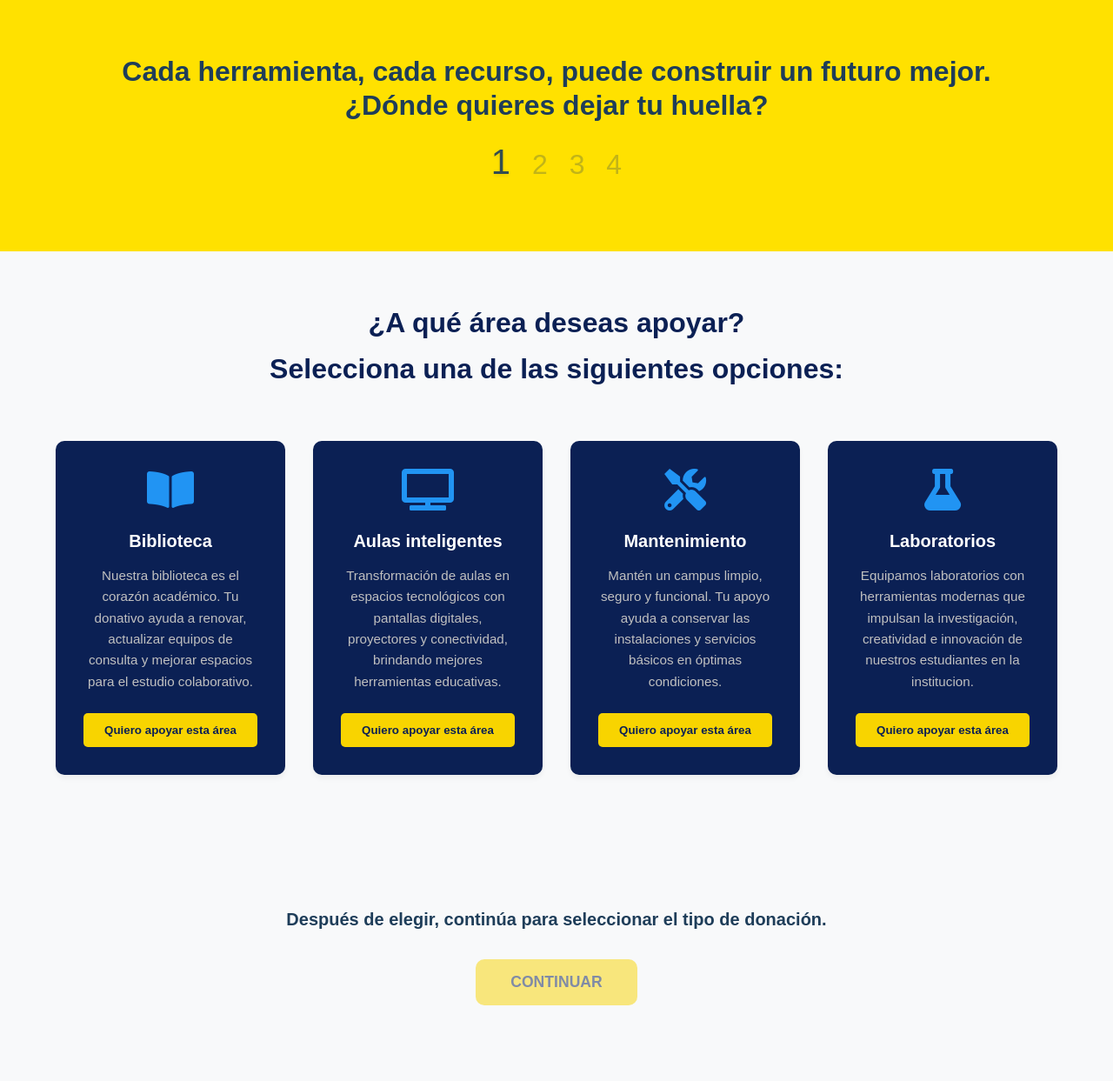
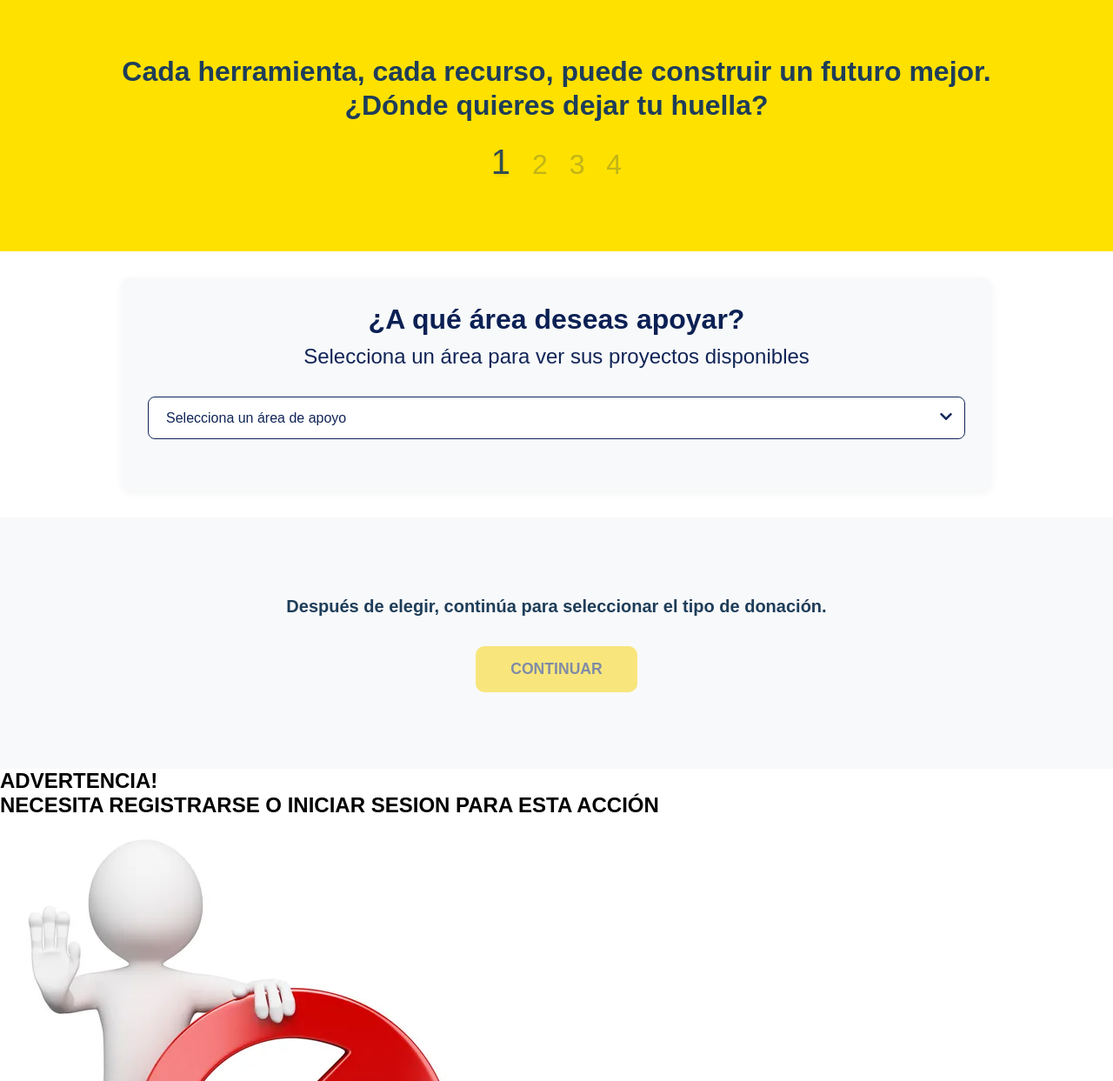
Before and after one commit to ivanfs20/ONG_ITO, a PHP site: page /view/D1_Area.php in a window 1280 px wide. Shown: the part 79-1322 px from the top of the page at 87% size. Run offline with PHP 8.4, Linux system fonts and the light colour scheme; the visitor is signed in with stand-in values (Sample User, id 1).

Commit message:
FRONT-END>view/D1_Area.php|Se cambio las tarjetas por un menu despegable>..FRONT-END>view/css/vistas/D1_Area.css|Se añadio el estilo al menu despegable>..FRONT-END>view/css/vistas/loginUrgente.css|Se intento ajustar lo de la vista de advertencia, pero no hubo cambios>...FRONT-END>view/js/script1.js|Se añadio el script del menu despegable para que se habilite el boton

```diff
--- a/view/D1_Area.php
+++ b/view/D1_Area.php
@@ -18,7 +18,7 @@ if (isset($_SESSION['usuario'])) {
 }
 
 
-if($oUsuario!=null){
+if ($oUsuario != null) {
     ?>
 
 
@@ -36,51 +36,140 @@ if($oUsuario!=null){
         </div>
     </section>
 
-
     <!-- Sección Áreas de Apoyo -->
     <section class="areas-section">
         <div class="areas-container">
-        <h2 class="section-title">¿A qué área deseas apoyar? </h2>
-        <h2 class="section-subtitle">Selecciona una de las siguientes opciones:</h2>
-        <div class="areas-grid">
-            <!-- Tarjeta 1 - Biblioteca -->
-            <div class="area-card">
-                <i class="fas fa-book-open fa-3x area-icon"></i>
-                <h3 class="area-title">Biblioteca</h3>
-                <p class="area-description">Nuestra biblioteca es el corazón académico. Tu donativo ayuda a renovar,
-                    actualizar equipos de consulta y mejorar espacios para el estudio colaborativo.</p>
-                <button class="area-button">Quiero apoyar esta área</button>
+            <h2 class="section-title">¿A qué área deseas apoyar?</h2>
+            <p class="section-subtitle">Selecciona un área para ver sus proyectos disponibles</p>
+
+            <div class="area-selector">
+                <select id="area-select" class="area-dropdown">
+                    <option value="" disabled selected>Selecciona un área de apoyo</option>
+                    <option value="biblioteca">Biblioteca</option>
+                    <option value="aulas">Aulas</option>
+                    <option value="mantenimiento">Mantenimiento</option>
+                    <option value="laboratorios">Laboratorios</option>
+                </select>
+                <div class="selector-icon">
+                    <i class="fas fa-chevron-down"></i>
+                </div>
             </div>
 
-            <!-- Tarjeta 2 - Aulas inteligentes -->
-            <div class="area-card">
-                <i class="fas fa-tv fa-3x area-icon"></i>
-                <h3 class="area-title">Aulas inteligentes</h3>
-                <p class="area-description">Transformación de aulas en espacios tecnológicos con pantallas
-                    digitales, proyectores y conectividad, brindando mejores herramientas educativas.</p>
-                <button class="area-button">Quiero apoyar esta área</button>
+            <!-- Biblioteca -->
+            <div id="biblioteca" class="projects-container">
+                <div class="area-header">
+                    <h3>Biblioteca</h3>
+                    <p>Proyectos para mejorar nuestra biblioteca y recursos de estudio</p>
                 </div>
 
-            <!-- Tarjeta 3 - Mantenimiento -->
-            <div class="area-card">
-                <i class="fas fa-tools fa-3x area-icon"></i>
-                <h3 class="area-title">Mantenimiento</h3>
-                <p class="area-description">Mantén un campus limpio, seguro y funcional. Tu apoyo ayuda a conservar
-                    las instalaciones y servicios básicos en óptimas condiciones.</p>
-                <button class="area-button">Quiero apoyar esta área</button>
+                <div class="projects-list">
+                    <div class="project-item">
+                        <h3 class="project-title">Actualización de Colección Literaria</h3>
+                        <p class="project-description">Adquisición de nuevos títulos de literatura contemporánea para
+                            enriquecer nuestra impetú cultural.</p>
+                        <button class="project-button" data-proyecto="Proyecto Solar">
+                            Donar
+                        </button>
                     </div>
 
-            <!-- Tarjeta 4 - Laboratorios -->
-            <div class="area-card">
-                <i class="fas fa-flask fa-3x area-icon"></i>
-                <h3 class="area-title">Laboratorios</h3>
-                <p class="area-description">Equipamos laboratorios con herramientas modernas que impulsan la
-                    investigación, creatividad e innovación de nuestros estudiantes en la institucion.</p>
-                <button class="area-button">Quiero apoyar esta área</button>
+                    <div class="project-item">
+                        <h3 class="project-title">Area para Descansar</h3>
+                        <p class="project-description">Implementación de estaciones de descanso con colchonetas xd y acceso
+                            a cojines.</p>
+                        <button class="project-button" data-proyecto="Proyecto Solar">
+                            Donar
+                        </button>
+                    </div>
+                </div>
+            </div>
+
+            <!-- Aulas inteligentes -->
+            <div id="aulas" class="projects-container">
+                <div class="area-header">
+                    <h3>Aulas Inteligentes</h3>
+                    <p>Proyectos para modernizar nuestras aulas con tecnología educativa</p>
+                </div>
+
+                <div class="projects-list">
+                    <div class="project-item">
+                        <h3 class="project-title">Modernización Aula Magna</h3>
+                        <p class="project-description">Equipamiento del aula magna con sistema de proyección y sonido
+                            para eventos académicos.</p>
+                        <button class="project-button" data-proyecto="Proyecto Solar">
+                            Donar
+                        </button>
+                    </div>
+
+                    <div class="project-item">
+                        <h3 class="project-title">Conectividad en Aulas</h3>
+                        <p class="project-description">Instalación de puntos de acceso WiFi en todas las aulas para
+                            aprendizaje interactivo.</p>
+                        <button class="project-button" data-proyecto="Proyecto Solar">
+                            Donar
+                        </button>
+                    </div>
+                </div>
+            </div>
+
+            <!-- Mantenimiento -->
+            <div id="mantenimiento" class="projects-container">
+                <div class="area-header">
+                    <h3>Mantenimiento</h3>
+                    <p>Proyectos para mantener nuestro campus en óptimas condiciones</p>
+                </div>
+
+                <div class="projects-list">
+                    <div class="project-item">
+                        <h3 class="project-title">Renovación de Baños</h3>
+                        <p class="project-description">Remodelación completa de los baños de estudiantes con divisiones
+                            adecuadas.</p>
+                        <button class="project-button" data-proyecto="Proyecto Solar">
+                            Donar
+                        </button>
+                    </div>
+
+                    <div class="project-item">
+                        <h3 class="project-title">Áreas Verdes y Jardines</h3>
+                        <p class="project-description">Rehabilitación de áreas verdes con nuevo sistema de riego y
+                            mobiliario.</p>
+                        <button class="project-button" data-proyecto="Proyecto Solar">
+                            Donar
+                        </button>
+                    </div>
+                </div>
+            </div>
+
+            <!-- Laboratorios -->
+            <div id="laboratorios" class="projects-container">
+                <div class="area-header">
+                    <h3>Laboratorios</h3>
+                    <p>Proyectos para equipar nuestros laboratorios con herramientas modernas</p>
+                </div>
+
+                <div class="projects-list">
+                    <div class="project-item">
+                        <h3 class="project-title">Laboratorio de Quimica
+                        </h3>
+                        <p class="project-description">Creación de laboratorio equipado para análisis de cerveza como el
+                            quique.</p>
+                        <button class="project-button" data-proyecto="Proyecto Solar">
+                            Donar
+                        </button>
+                    </div>
+
+                    <div class="project-item">
+                        <h3 class="project-title">Laboratorio de Computo</h3>
+                        <p class="project-description">Equipamiento de espacio para materias que necesiten full practica.
+                        </p>
+                        <button class="project-button" data-proyecto="Proyecto Solar">
+                            Donar
+                        </button>
+                    </div>
                 </div>
             </div>
         </div>
     </section>
+
 
     <!-- Sección de continuación -->
     <section class="seccion-continuar">
@@ -95,7 +184,7 @@ if($oUsuario!=null){
     </section>
 
     <?php
-}{
+} {
     include_once("loginUrgente.php");
 }
 include_once("modules/footer.html"); # Footer y cierre de HTML
--- a/view/css/vistas/D1_Area.css
+++ b/view/css/vistas/D1_Area.css
@@ -52,115 +52,167 @@
 
 /* Sección Áreas de Apoyo */
 .areas-section {
-    padding: 4rem 5%;
-    background-color: #f8f9fa;
-}
-
-.areas-container {
-    max-width: 1200px;
-    margin: 0 auto;
+    max-width: 1000px;
+    margin: 30px auto;
+    padding: 30px;
+    background: #f8f9fa;
+    border-radius: 10px;
+    box-shadow: 0 2px 10px rgba(0, 0, 0, 0.05);
 }
 
 .section-title {
     text-align: center;
     color: #0B2054;
-    margin-bottom: 1rem;
+    margin-bottom: 10px;
     font-size: 2rem;
 }
 
 .section-subtitle {
     text-align: center;
-    color: #0B2054;
-    margin-bottom: 4rem;
-    font-size: 2rem;
+    color: #112558;
+    margin-bottom: 2rem;
+    font-size: 1.5rem;
 }
 
-.areas-grid {
-    display: grid;
-    grid-template-columns: repeat(auto-fit, minmax(250px, 1fr));
-    gap: 2rem;
+/* Selector de áreas */
+.area-selector {
+    margin: 0 auto 30px;
+    position: relative;
 }
 
-.area-card {
-    background: #0B2054;
-    padding: 2rem;
+.area-dropdown {
+    width: 100%;
+    padding: 15px 20px;
+    font-size: 1rem;
+    border: 1px solid #112558;
+    border-radius: 8px;
+    background: white;
+    color: #112558;
+    appearance: none;
+    cursor: pointer;
+    transition: border-color 0.3s ease;
+}
+
+.area-dropdown:focus {
+    outline: none;
+    border-color: #163174;
+}
+
+.selector-icon {
+    position: absolute;
+    right: 15px;
+    top: 50%;
+    transform: translateY(-50%);
+    color: #112558;
+    pointer-events: none;
+}
+
+/* Contenedor de proyectos */
+.projects-container {
+    display: none;
+    margin-top: 25px;
+    background: white;
     border-radius: 10px;
-    text-align: center;
-    box-shadow: 0 4px 6px rgba(0, 0, 0, 0.05);
-    transition: transform 0.3s ease;
-    /**nuevi*/
-    cursor: pointer;
-    position: relative;
+    border: 1px solid #eee;
     overflow: hidden;
 }
 
-.area-card::after {
-    content: '';
-    position: absolute;
-    top: -50%;
-    left: -50%;
-    width: 200%;
-    height: 200%;
-    background: rgba(248, 212, 0, 0.1);
-    transform: rotate(45deg);
-    transition: all 0.5s ease;
-    opacity: 0;
+.area-header {
+    padding: 20px;
+    background: #112558;
+    border-bottom: 1px solid #eee;
 }
 
-.area-card:hover::after {
-    opacity: 1;
-    top: 0;
-    left: 0;
+.area-header h3 {
+    color: white;
+    font-size: 1.4rem;
+    margin-bottom: 8px;
 }
 
-.area-card:hover {
-    transform: translateY(-5px);
+.area-header p {
+    color: #eee;
 }
 
-.area-card.seleccionada {
-    background: #1E3D59;
-    border: 2px solid #F8D400;
+/* Proyectos */
+.projects-list {
+    padding: 20px;
 }
 
-.area-card.seleccionada .area-button {
-    background: #2194F3;
-    color: white;
+.project-item {
+    background: white;
+    border-radius: 8px;
+    padding: 20px;
+    margin-bottom: 15px;
+    border: 1px solid #eee;
+    transition: box-shadow 0.3s ease;
 }
 
-.area-icon {
-    color: #2194F3;
-    margin-bottom: 1.5rem;
+.project-item:hover {
+    box-shadow: 0 3px 8px rgba(0, 0, 0, 0.05);
 }
 
-.area-title {
-    color: white;
-    margin-bottom: 1rem;
-    font-size: 1.25rem;
+.project-title {
+    color: #112558;
+    font-size: 1.2rem;
+    margin-bottom: 12px;
+    display: flex;
+    align-items: center;
+    gap: 10px;
 }
 
-.area-description {
-    color: silver;
-    line-height: 1.6;
-    margin-bottom: 1.5rem;
-    font-size: 0.95rem;
+.project-title i {
+    color: #3498db;
 }
 
-.area-button {
+.project-description {
+    color: #434343;
+    margin-bottom: 15px;
+    line-height: 1.5;
+}
+
+.project-button {
     background-color: #F8D400;
     color: #0B2054;
     border: none;
-    padding: 0.75rem 1.5rem;
+    padding: 10px 20px;
     border-radius: 5px;
-    font-weight: 600;
+    font-weight: 500;
     cursor: pointer;
-    transition: all 0.3s ease;
+    transition: background 0.3s ease;
+    font-size: 0.9rem;
+    display: inline-flex;
+    align-items: center;
+    gap: 8px;
 }
 
-.area-button:hover {
-    background-color: #ffdf33;
+.project-button:hover {
+    background: #ffdf33;
     transform: translateY(-2px);
+    box-shadow: 0 5px 15px rgba(248, 212, 0, 0.3);
 }
 
+/* Responsive */
+@media (max-width: 600px) {
+    .areas-section {
+        padding: 20px;
+    }
+
+    .section-title {
+        font-size: 1.5rem;
+    }
+
+    .section-subtitle {
+        font-size: 1rem;
+    }
+
+    .projects-list {
+        padding: 15px;
+    }
+
+    .project-item {
+        padding: 15px;
+    }
+}
 
 /* Estilos para la sección de continuación */
 .seccion-continuar {
```
Also changed, not shown: view/css/vistas/loginUrgente.css (+24 -23 lines), view/js/script1.js (+48 -21 lines). Lines whose indentation alone changed are shown as unchanged.
